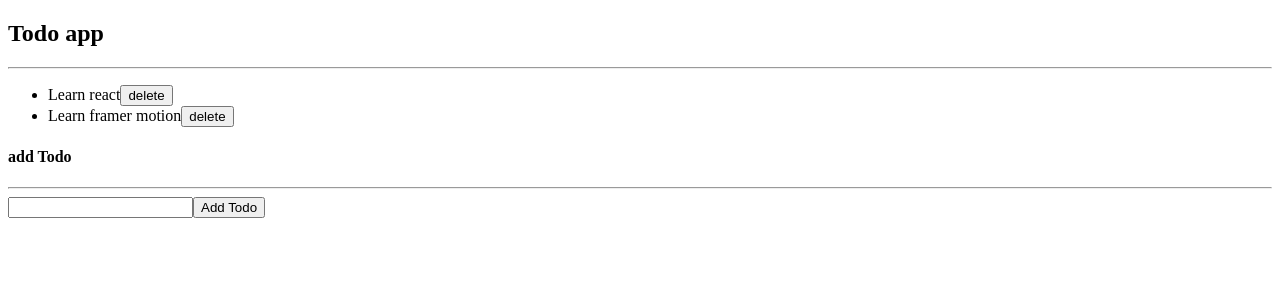
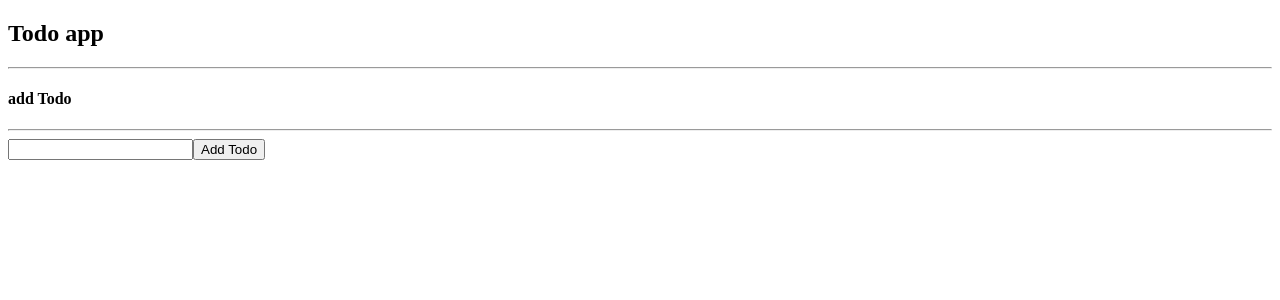
Before and after one commit to jhosuapp/hooks-react-ts, a React app: page / in a window 1280 px wide. Shown: the top 300 px of the page. Built offline with nearby package versions, Linux system fonts and the light colour scheme; the HTML template or start-up script is replaced by a standard one.

Commit message:
feat: save todos in localstorage

```diff
--- a/src/11-todo-app/TodoApp.tsx
+++ b/src/11-todo-app/TodoApp.tsx
@@ -1,26 +1,24 @@
-import { useReducer } from "react"
+import { useEffect, useReducer } from "react"
 import { IinitialTodos, IinitialTodo, IActionTodoReducer } from './models/index';
 import { todoReducer } from "./reducers/index";
 import { TodoList, TodoAdd } from './components/index';
 
 
+const init = ()=> {
+    const storedTodo = localStorage.getItem('Todo');
+    return storedTodo ? JSON.parse(storedTodo) : [];
+}
+
 const TodoApp = ():JSX.Element => {
 
-    const initialTodos:IinitialTodos = [
-        {
-            id: 1,
-            title: 'Learn react',
-            complete: false,
-        },
-        {
-            id: 2,
-            title: 'Learn framer motion',
-            complete: false,
-        },
-    ]
+    const initialTodos:IinitialTodos = [];
 
-    const [ state, dispatch ] = useReducer(todoReducer, initialTodos);
-
+    const [ state, dispatch ] = useReducer(todoReducer, initialTodos, init);
+    //Save in local storage
+    useEffect(()=>{
+        localStorage.setItem('Todo', JSON.stringify(state));
+    }, [ state ]);
+    //update state
     const handleTodo = (Todo:IinitialTodo) =>{
         const action:IActionTodoReducer = {
             type: '[TODO] Add todo',
```
